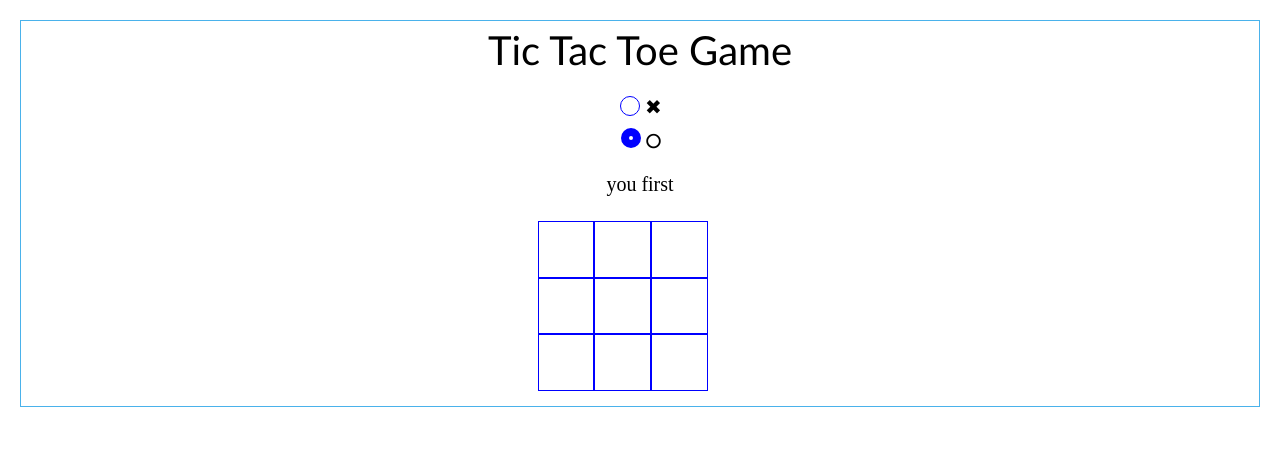
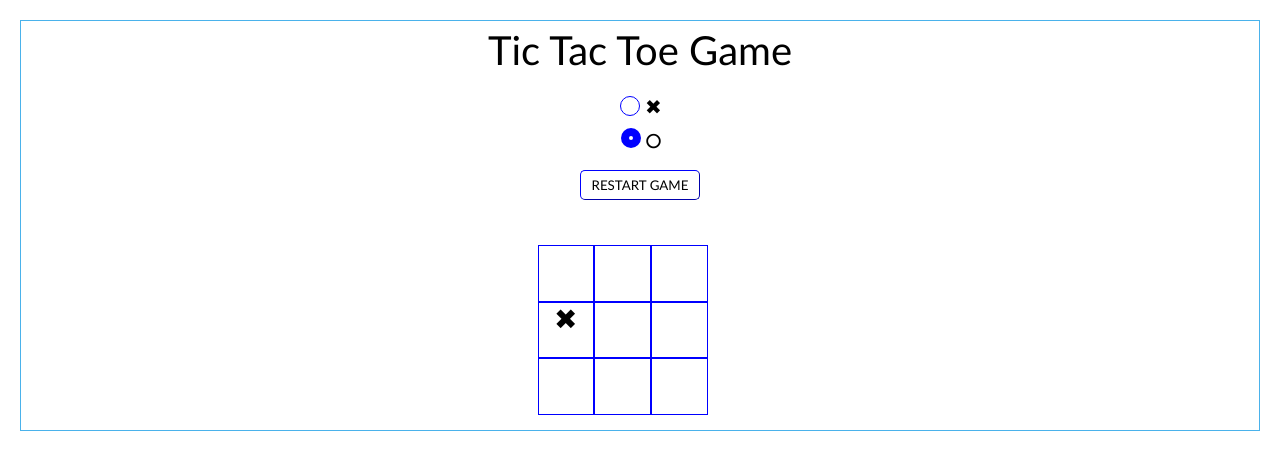
Before and after one commit to carmandomx/ttt-ai, a React (Create React App) app: page / in a window 1280 px wide. Shown: the top 470 px of the page. Built offline with nearby package versions, Linux system fonts and the light colour scheme.

Commit message:
Reset Button works

```diff
--- a/src/components/GameContainer.jsx
+++ b/src/components/GameContainer.jsx
@@ -27,7 +27,7 @@ const GameContainer = () => {
   }, [gameSquares]);
 
   useEffect(() => {
-    if (compChar === 'o' && boardCleared(gameSquares)) {
+    if (compChar === 'x' && boardCleared(gameSquares)) {
       findBestMove(false);
     }
   })
--- a/src/components/Settings.jsx
+++ b/src/components/Settings.jsx
@@ -21,7 +21,9 @@ const Settings = ({ clearBoard, done, updateUserChar, userChar }) => {
         </div>
       </div>
       <div className='clearBoard'>
-
+        <button onClick={clearBoard}>
+          {done ? 'Play again?' : 'RESTART GAME'}
+        </button>
       </div>
     </div>
   )
```
